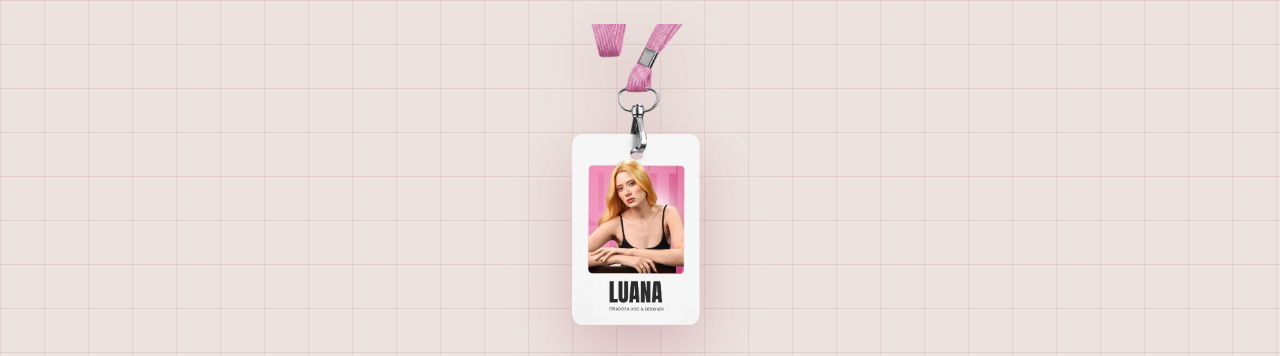
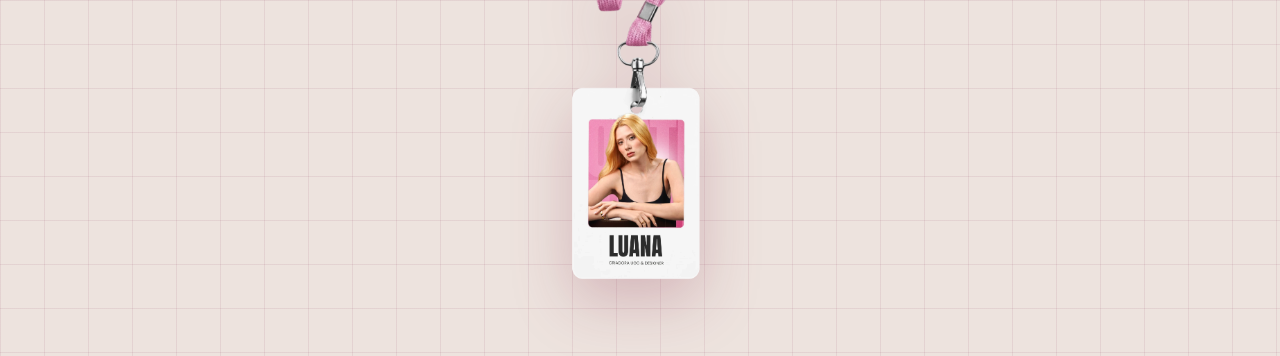
Before and after one commit to luanawguimaraes/portfolio, a plain HTML site: page canva/index.html in a window 1280 px wide. Shown: the top 356 px of the page. Drawn offline with Linux system fonts and the light colour scheme.

Commit message:
Refactor styles for header and animation effects

```diff
--- a/canva/index.html
+++ b/canva/index.html
@@ -20,9 +20,9 @@
   main { max-width: 760px; margin: 0 auto; padding: 0 16px 80px; }
 
   /* topo com o crachá */
-  .topo { position: relative; text-align: center; padding: 24px 0 36px; }
-  .cracha { display: block; width: min(320px, 78vw); height: auto; margin: 0 auto; transform-origin: 50% 0; animation: balanca 4s ease-in-out infinite; filter: drop-shadow(0 22px 30px rgba(122,18,56,.22)); }
-  @keyframes balanca { 0%, 100% { transform: rotate(-3deg); } 50% { transform: rotate(3deg); } }
+  .topo { position: relative; text-align: center; padding: 0 0 36px; overflow: hidden; }
+  .cracha { display: block; width: min(320px, 78vw); height: auto; margin: -22px auto 0; transform-origin: 50% 0; animation: balanca 4s ease-in-out infinite; filter: drop-shadow(0 22px 30px rgba(122,18,56,.22)); }
+  @keyframes balanca { 0%, 100% { transform: rotate(-2deg); } 50% { transform: rotate(2deg); } }
   @media (prefers-reduced-motion: reduce) { .cracha { animation: none; } }
 
   .kick { margin-top: 34px; font: 800 13px "Inter Tight"; letter-spacing: .3em; text-transform: uppercase; color: var(--chiclete); }
```
